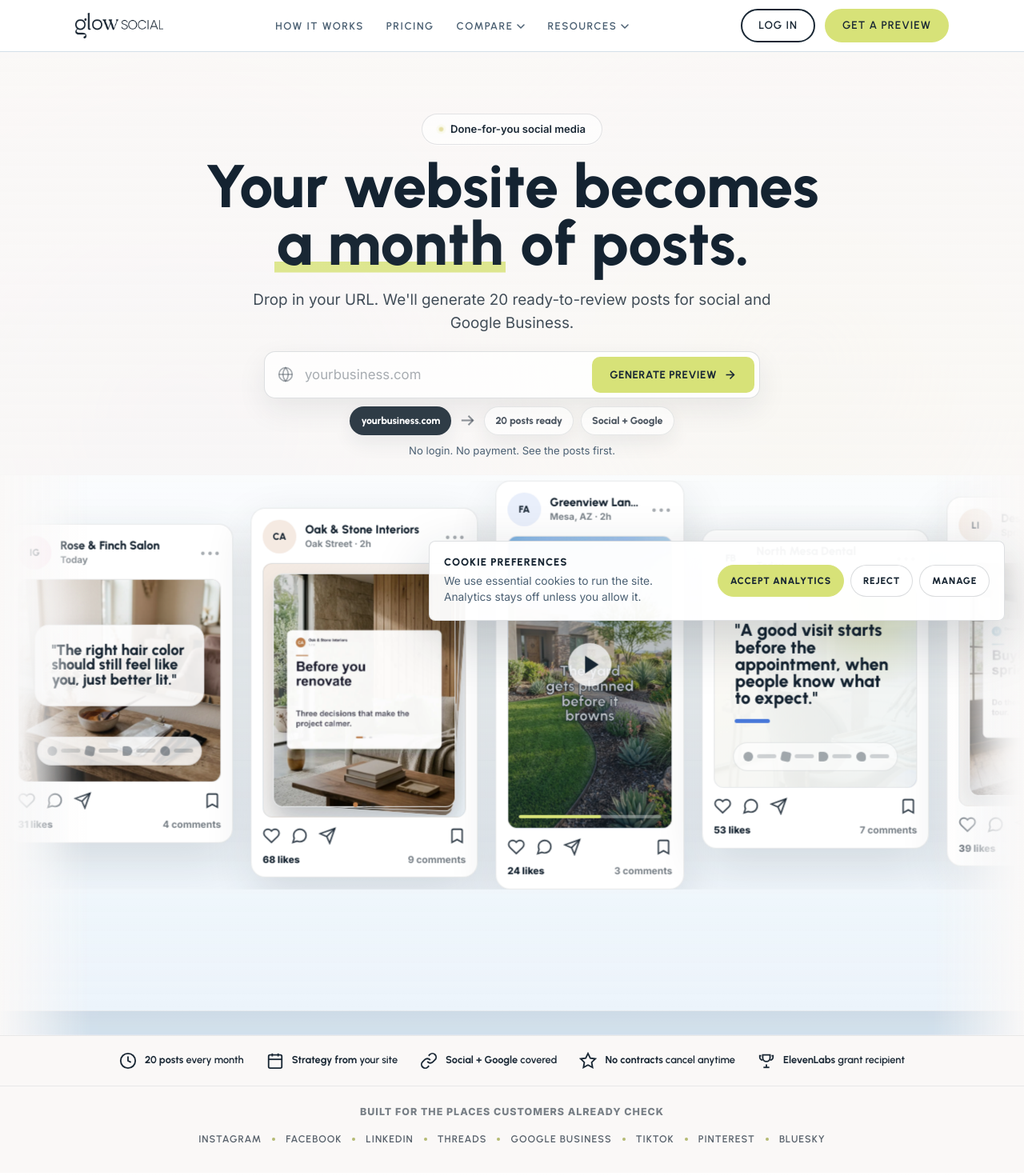
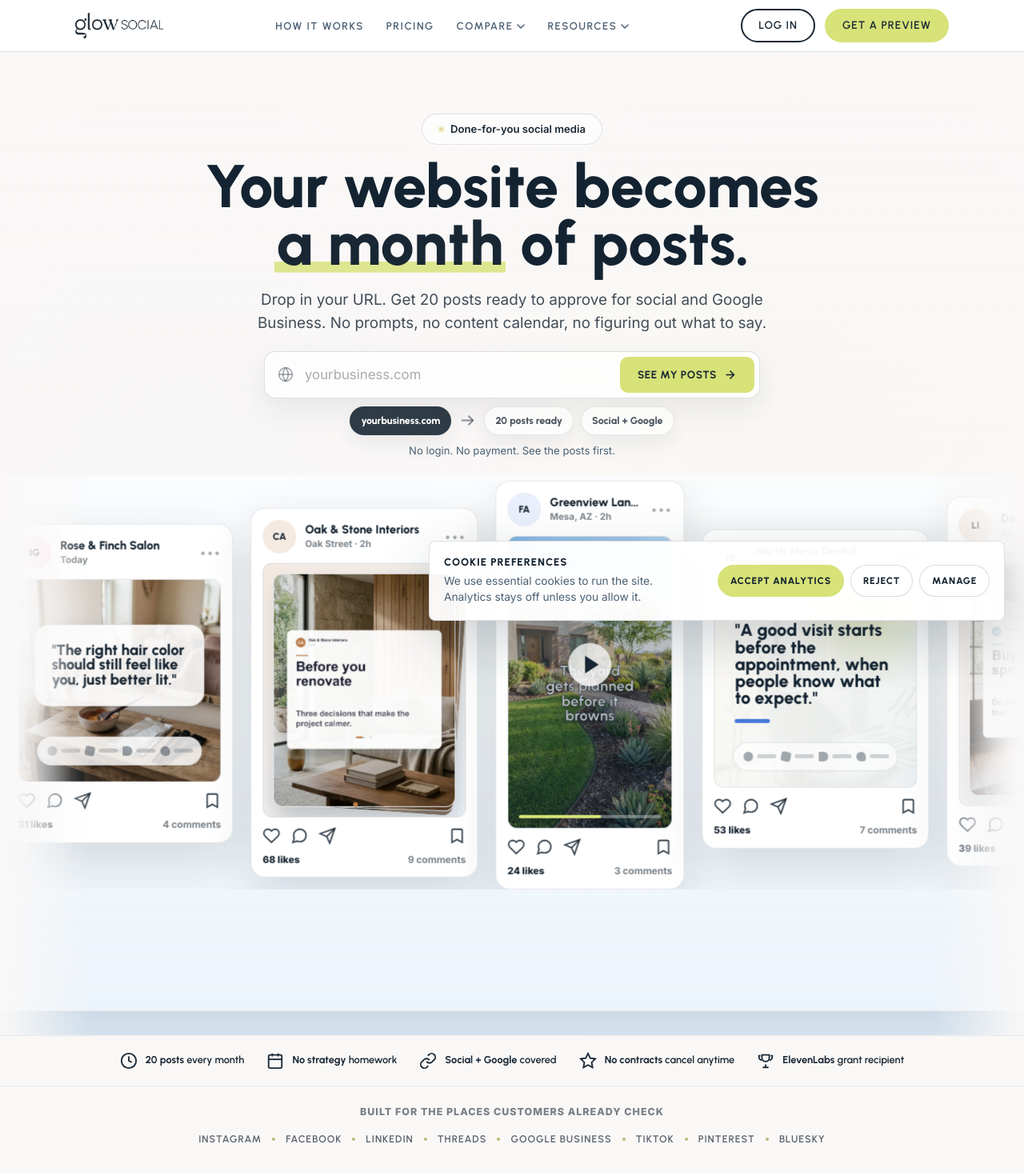
Before and after one commit to glowsocial/glowsocial.com, a Next.js app: page / in a window 1280 px wide. Shown: the top 1470 px of the page at 80% size. Built offline with nearby package versions, Linux system fonts and the light colour scheme.

Commit message:
Refine homepage positioning copy

```diff
--- a/app/components/HomeJsonLd.js
+++ b/app/components/HomeJsonLd.js
@@ -16,7 +16,7 @@
         name: "Can I see posts before I pay?",
         acceptedAnswer: {
           "@type": "Answer",
-          text: "Yes. Enter your website to generate a free Glow Social preview first. You can review the actual posts before you create an account or choose a plan.",
+          text: "Yes. Enter your website to see a free Glow Social preview first. You can review the actual posts before you create an account or choose a plan.",
         },
       },
       {
--- a/app/components/HomePageContent.js
+++ b/app/components/HomePageContent.js
@@ -630,7 +630,7 @@
           <span className="section-kicker">How it works</span>
           <h2 id="product-demo-heading">One website in. A month of posts out.</h2>
           <p className="section-sub">
-            Add your URL. <BrandName /> finds what to say, drafts the posts, and publishes what you approve.
+            Add your URL. <BrandName /> drafts the posts, gives you final say, and publishes what you approve.
           </p>
           <a
             href="https://app.glowsocial.com/preview"
@@ -704,7 +704,7 @@
                   required
                 />
                 <button type="submit">
-                  <span>Generate preview</span>
+                  <span>See my posts</span>
                   <svg viewBox="0 0 24 24" fill="none" stroke="currentColor" strokeWidth="2.2" aria-hidden="true"><line x1="5" y1="12" x2="19" y2="12" /><polyline points="12 5 19 12 12 19" /></svg>
                 </button>
               </div>
@@ -722,7 +722,7 @@
     <section className="before-after" aria-labelledby="before-after-heading">
       <div className="container">
         <h2 id="before-after-heading">
-          From making posts yourself to approving what is ready.
+          From making posts yourself to reviewing what is ready.
         </h2>
         <div className="before-after-card">
           <div className="before-after-column before-after-column--before">
@@ -731,7 +731,7 @@
           </div>
           <div className="before-after-column before-after-column--after">
             <p className="section-kicker">After</p>
-            <h3>Glow Social handling the system</h3>
+            <h3>Glow Social keeping it handled</h3>
           </div>
           <div className="before-after-rows">
             {beforeAfterRows.map(([before, after]) => (
@@ -815,10 +815,11 @@
             </span>
             <h1>
               <span>Your website becomes</span>
+              {" "}
               <span className="hero-for-line"><strong>a month</strong> of posts.</span>
             </h1>
             <p className="hero-sub">
-              Drop in your URL. We&apos;ll generate 20 ready-to-review posts for social and Google Business.
+              Drop in your URL. Get 20 posts ready to approve for social and Google Business. No prompts, no content calendar, no figuring out what to say.
             </p>
             <form
               className="hero-url-form"
@@ -842,7 +843,7 @@
                   required
                 />
                 <button type="submit" className="hero-url-btn" id="hero-url-submit">
-                  <span>Generate preview</span>
+                  <span>See my posts</span>
                   <svg viewBox="0 0 24 24" fill="none" stroke="currentColor" strokeWidth="2.2" aria-hidden="true"><line x1="5" y1="12" x2="19" y2="12"/><polyline points="12 5 19 12 12 19"/></svg>
                 </button>
               </div>
@@ -865,7 +866,7 @@
           </div>
           <div className="trust-stat">
             <svg className="trust-icon" viewBox="0 0 24 24" fill="none" stroke="currentColor" strokeWidth="2"><rect x="3" y="4" width="18" height="18" rx="2" /><line x1="16" y1="2" x2="16" y2="6" /><line x1="8" y1="2" x2="8" y2="6" /><line x1="3" y1="10" x2="21" y2="10" /></svg>
-            <div><strong>Strategy from</strong> your site</div>
+            <div><strong>No strategy</strong> homework</div>
           </div>
           <div className="trust-stat">
             <svg className="trust-icon" viewBox="0 0 24 24" fill="none" stroke="currentColor" strokeWidth="2"><path d="M10 13a5 5 0 0 0 7.54.54l3-3a5 5 0 0 0-7.07-7.07l-1.72 1.71" /><path d="M14 11a5 5 0 0 0-7.54-.54l-3 3a5 5 0 0 0 7.07 7.07l1.71-1.71" /></svg>
@@ -895,8 +896,8 @@
       {/* ============ PRICING ============ */}
       <section className="pricing" id="pricing">
         <div className="container">
-          <h2>Pick how much posting you want handled.</h2>
-          <p className="section-sub">Start with steady monthly posts. Add review monitoring, carousels, video posts, and campaign support when they are useful. {pricing.billingPolicy}</p>
+          <h2>Start with steady posting. Add more only when you need it.</h2>
+          <p className="section-sub">Core keeps your posts going. Add review monitoring, carousels, video posts, and campaign support only when they are useful. {pricing.billingPolicy}</p>
           <p className="pricing-preview-note">Preview first if you want to see the posts before choosing a plan. No login or payment required.</p>
           <a
             href="https://app.glowsocial.com/preview"
@@ -986,7 +987,7 @@
       <section className="final-cta">
         <div className="container">
           <h2>See a month of posts<br />before you pay.</h2>
-          <p>Enter your website and <BrandName /> will create a ready-to-review preview for social and Google Business.</p>
+          <p>Enter your website and <BrandName /> will create posts for social and Google Business that are ready for you to approve.</p>
           <form
             className="final-preview-form"
             action="https://app.glowsocial.com/preview"
@@ -1006,7 +1007,7 @@
                 required
               />
               <button type="submit" id="final-cta">
-                Generate preview
+                See my posts
               </button>
             </div>
           </form>
@@ -1029,7 +1030,7 @@
             <details className="faq-item"><summary><span className="faq-question">How is this different from hiring an agency or using a scheduler?</span></summary><p>A scheduler gives you another empty calendar to fill. An agency can help, but usually costs more and takes more onboarding. <BrandName /> sits in the middle: your website goes in, 20 posts come back for review, and approved posts go out on schedule without a contract.</p></details>
             <details className="faq-item"><summary><span className="faq-question">Can I edit before anything posts?</span></summary><p>Yes. You stay in control. Edit the caption, swap the image, skip anything that does not fit, or remove it before it goes live. You always have the final say on what gets published.</p></details>
             <details className="faq-item"><summary><span className="faq-question">Does <BrandName /> post to Google Business Profile?</span></summary><p>Yes. <BrandName /> publishes to Google Business Profile alongside your regular social content, so the profile customers check does not go quiet.</p></details>
-            <details className="faq-item"><summary><span className="faq-question">Who is <BrandName /> best for?</span></summary><p><BrandName /> is for business owners who know social media matters but do not want to make content, hire an agency, or keep remembering to post.</p></details>
+            <details className="faq-item"><summary><span className="faq-question">Who is <BrandName /> best for?</span></summary><p><BrandName /> is for business owners who know social media matters but do not want to become content creators, learn another tool, hire an agency, or keep remembering to post.</p></details>
           </div>
         </div>
       </section>
--- a/app/layout.js
+++ b/app/layout.js
@@ -27,19 +27,19 @@
     },
   },
   title: {
-    default: "Glow Social | Social media on autopilot for your business",
+    default: "Glow Social | Social media that just works for your business",
     template: "%s | Glow Social",
   },
   description:
-    "Glow Social turns your website and business context into finished posts for social channels plus Google Business Profile.",
+    "Glow Social turns your website into ready-to-approve posts for social channels plus Google Business Profile. No content calendar or strategy homework.",
   openGraph: {
     type: "website",
     locale: "en_US",
     url: "https://glowsocial.com",
     siteName: "Glow Social",
-    title: "Glow Social | Social media on autopilot for your business",
+    title: "Glow Social | Social media that just works for your business",
     description:
-      "Glow Social turns your website, services, offers, and proof into finished posts for social channels plus Google Business Profile.",
+      "Glow Social turns your website, services, offers, and proof into ready-to-approve posts for social channels plus Google Business Profile.",
     images: [
       {
         url: "https://glowsocial.com/images/og-image.png",
@@ -51,9 +51,9 @@
   },
   twitter: {
     card: "summary_large_image",
-    title: "Glow Social | Social media on autopilot for your business",
+    title: "Glow Social | Social media that just works for your business",
     description:
-      "Glow Social turns your website and business context into finished posts for social channels plus Google Business Profile.",
+      "Glow Social turns your website into ready-to-approve posts for social channels plus Google Business Profile.",
     images: ["https://glowsocial.com/images/og-image.png"],
   },
   robots: {
```
